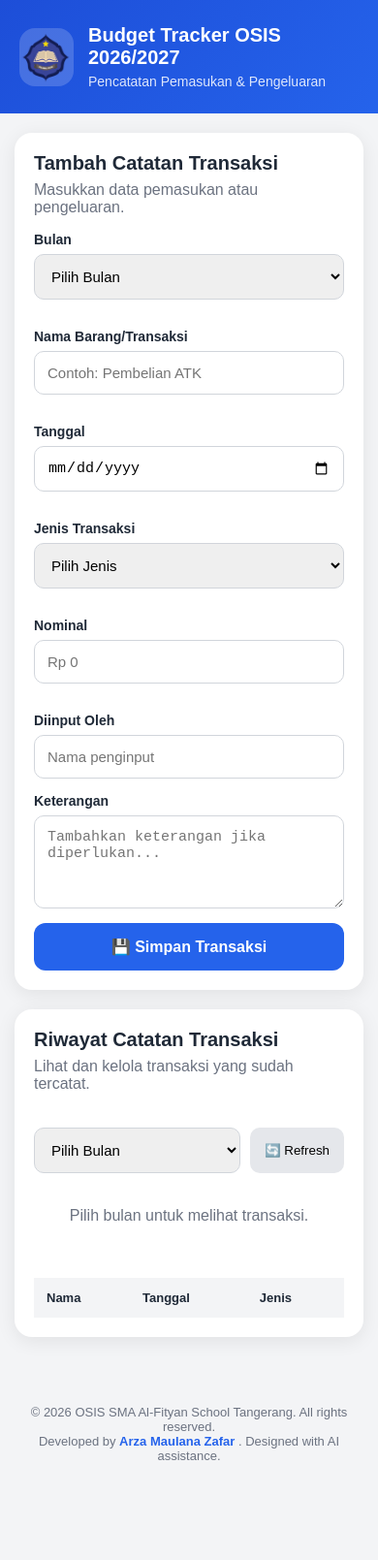
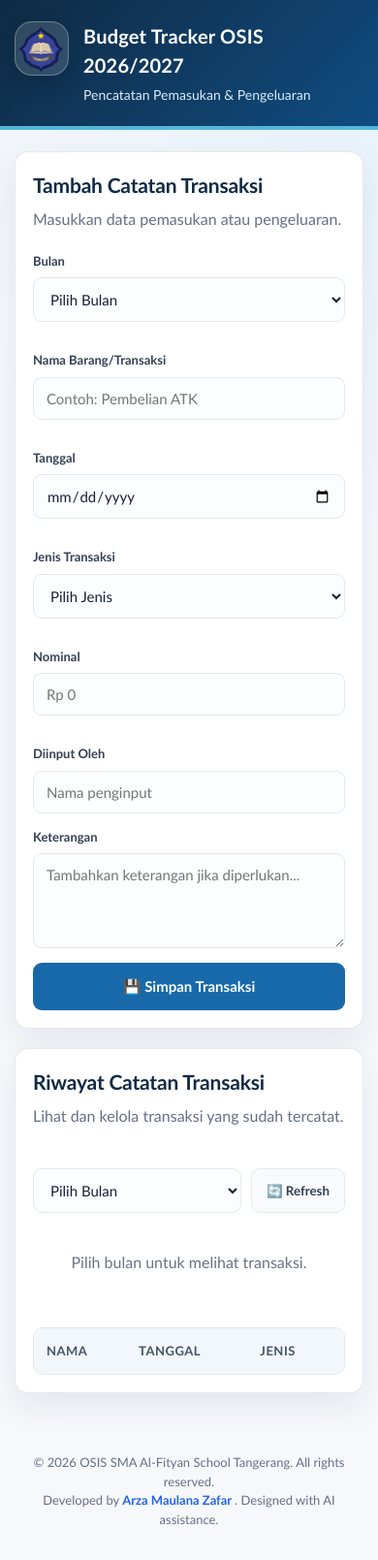
Before and after one commit to osis-smafista/Budget-Tracker-Osis, a plain HTML site: page index.html in a window 390 px wide. Shown: the whole page at 97% size. Before the commit the page ends 1539 px from the top, so only its background shows below. Drawn offline with Linux system fonts and the light colour scheme; a script that the page names is missing.

Commit message:
Improve website visual design

```diff
--- a/style.css
+++ b/style.css
@@ -1,6 +1,20 @@
 /* =========================
-   RESET
+  DESIGN TOKENS & RESET
 ========================= */
+
+:root {
+  --ink: #172033;
+  --muted: #667085;
+  --line: #e4e7ec;
+  --surface: #ffffff;
+  --canvas: #f6f8fb;
+  --navy: #102a43;
+  --blue: #1769aa;
+  --blue-dark: #0f4c81;
+  --green: #11845b;
+  --red: #c23b4a;
+  --shadow: 0 14px 35px rgba(16, 42, 67, 0.08);
+}
 
 * {
   box-sizing: border-box;
@@ -11,14 +25,20 @@ body {
 
   margin: 0;
 
+  min-width: 320px;
+
   font-family:
-    Arial,
-    Helvetica,
+    "Trebuchet MS",
+    "Segoe UI",
     sans-serif;
 
-  background: #f3f4f6;
+  background:
+    radial-gradient(circle at top right, #e5f1fb 0, transparent 34%),
+    var(--canvas);
 
-  color: #1f2937;
+  color: var(--ink);
+
+  line-height: 1.5;
 
 }
 
@@ -29,16 +49,13 @@ body {
 
 .header {
 
-  background:
-    linear-gradient(
-      135deg,
-      #1d4ed8,
-      #2563eb
-    );
+  background: linear-gradient(135deg, var(--navy), var(--blue-dark));
 
   color: white;
 
-  padding: 25px 20px;
+  padding: 28px 20px;
+
+  border-bottom: 4px solid #55b6d9;
 
 }
 
@@ -60,8 +77,8 @@ body {
 
 .logo {
 
-  width: 60px;
-  height: 60px;
+  width: 68px;
+  height: 68px;
 
   display: flex;
 
@@ -70,9 +87,13 @@ body {
 
   font-size: 30px;
 
-  background: rgba(255,255,255,0.18);
+  background: rgba(255,255,255,0.14);
 
-  border-radius: 16px;
+  border: 1px solid rgba(255,255,255,0.28);
+
+  border-radius: 18px;
+
+  box-shadow: 0 8px 20px rgba(0,0,0,0.14);
 
 }
 
@@ -93,7 +114,9 @@ body {
 
   margin: 0;
 
-  font-size: 24px;
+  font-size: clamp(21px, 3vw, 30px);
+
+  letter-spacing: 0.2px;
 
 }
 
@@ -102,7 +125,9 @@ body {
 
   margin: 5px 0 0;
 
-  opacity: 0.85;
+  color: #d9edf8;
+
+  opacity: 1;
 
   font-size: 14px;
 
@@ -121,7 +146,7 @@ body {
 
   margin: auto;
 
-  padding: 20px 15px 50px;
+  padding: 34px 15px 42px;
 
 }
 
@@ -132,17 +157,17 @@ body {
 
 .card {
 
-  background: white;
+  background: var(--surface);
 
-  border-radius: 18px;
+  border: 1px solid rgba(228, 231, 236, 0.9);
 
-  padding: 20px;
+  border-radius: 14px;
+
+  padding: clamp(20px, 3vw, 30px);
 
   margin-bottom: 20px;
 
-  box-shadow:
-    0 4px 20px
-    rgba(0,0,0,0.08);
+  box-shadow: var(--shadow);
 
 }
 
@@ -151,16 +176,20 @@ body {
 
   margin: 0;
 
-  font-size: 20px;
+  color: var(--navy);
+
+  font-size: 21px;
+
+  letter-spacing: -0.2px;
 
 }
 
 
 .card p {
 
-  color: #6b7280;
+  color: var(--muted);
 
-  margin-top: 7px;
+  margin: 7px 0 22px;
 
 }
 
@@ -194,7 +223,9 @@ body {
 
 .form-group label {
 
-  font-size: 14px;
+  color: #344054;
+
+  font-size: 13px;
 
   font-weight: 600;
 
@@ -212,13 +243,19 @@ textarea {
   border:
 
     1px solid
-    #d1d5db;
+    var(--line);
 
-  border-radius: 10px;
+  border-radius: 9px;
 
-  padding: 13px;
+  padding: 12px 13px;
+
+  font-family: inherit;
 
   font-size: 15px;
+
+  color: var(--ink);
+
+  background: #fcfdff;
 
   outline: none;
 
@@ -231,11 +268,11 @@ input:focus,
 select:focus,
 textarea:focus {
 
-  border-color: #2563eb;
+  border-color: var(--blue);
 
   box-shadow:
     0 0 0 3px
-    rgba(37,99,235,0.12);
+    rgba(23,105,170,0.13);
 
 }
 
@@ -264,15 +301,17 @@ textarea {
 
   border: none;
 
-  border-radius: 12px;
+  border-radius: 9px;
 
   padding: 15px;
 
-  background: #2563eb;
+  background: var(--blue);
 
   color: white;
 
-  font-size: 16px;
+  font-family: inherit;
+
+  font-size: 15px;
 
   font-weight: bold;
 
@@ -283,7 +322,9 @@ textarea {
 
 .btn-primary:hover {
 
-  background: #1d4ed8;
+  background: var(--blue-dark);
+
+  transform: translateY(-1px);
 
 }
 
@@ -299,13 +340,19 @@ textarea {
 
 .btn-secondary {
 
-  border: none;
+  border: 1px solid var(--line);
 
   padding: 11px 15px;
 
-  border-radius: 10px;
+  border-radius: 9px;
 
-  background: #e5e7eb;
+  background: #f8fafc;
+
+  color: #344054;
+
+  font-family: inherit;
+
+  font-weight: 600;
 
   cursor: pointer;
 
@@ -328,6 +375,8 @@ textarea {
 
   gap: 20px;
 
+  padding-bottom: 4px;
+
 }
 
 
@@ -348,6 +397,10 @@ textarea {
 
   margin-top: 20px;
 
+  border: 1px solid var(--line);
+
+  border-radius: 10px;
+
 }
 
 
@@ -359,18 +412,26 @@ table {
 
   min-width: 850px;
 
+  background: var(--surface);
+
 }
 
 
 th {
 
-  background: #f3f4f6;
+  background: #f2f7fb;
+
+  color: #475467;
 
   text-align: left;
 
-  padding: 13px;
+  padding: 14px 13px;
 
   font-size: 13px;
+
+  text-transform: uppercase;
+
+  letter-spacing: 0.5px;
 
 }
 
@@ -381,9 +442,23 @@ td {
 
   border-bottom:
     1px solid
-    #e5e7eb;
+    var(--line);
 
   font-size: 14px;
+
+}
+
+
+tbody tr {
+
+  transition: background 0.18s ease;
+
+}
+
+
+tbody tr:hover {
+
+  background: #f8fbfd;
 
 }
 
@@ -403,29 +478,29 @@ td {
 
 .badge-pemasukan {
 
-  background: #dcfce7;
+  background: #e7f6ef;
 
-  color: #166534;
+  color: var(--green);
 
 }
 
 
 .badge-pengeluaran {
 
-  background: #fee2e2;
+  background: #fcebed;
 
-  color: #991b1b;
+  color: var(--red);
 
 }
 
 
 .btn-hapus {
 
-  border: none;
+  border: 1px solid #f2c8ce;
 
-  background: #fee2e2;
+  background: #fff5f6;
 
-  color: #dc2626;
+  color: var(--red);
 
   padding: 8px 10px;
 
@@ -459,8 +534,9 @@ td {
 
   inset: 0;
 
-  background:
-    rgba(0,0,0,0.5);
+  background: rgba(16, 42, 67, 0.58);
+
+  backdrop-filter: blur(4px);
 
   z-index: 9999;
 
@@ -481,7 +557,7 @@ td {
 
   background: white;
 
-  border-radius: 20px;
+  border-radius: 14px;
 
   padding: 30px;
 
@@ -596,9 +672,9 @@ td {
 
   border: none;
 
-  border-radius: 10px;
+  border-radius: 9px;
 
-  background: #2563eb;
+  background: var(--blue);
 
   color: white;
 
@@ -640,7 +716,7 @@ td {
 
   padding: 12px;
 
-  border-radius: 10px;
+  border-radius: 9px;
 
   cursor: pointer;
 
@@ -688,6 +764,8 @@ td {
 
     width: 100%;
 
+    align-items: stretch;
+
   }
 
 
@@ -704,6 +782,44 @@ td {
 
   }
 
+
+  .header {
+
+    padding: 22px 15px;
+
+  }
+
+
+  .header-content {
+
+    align-items: flex-start;
+
+  }
+
+
+  .logo {
+
+    width: 56px;
+    height: 56px;
+
+    flex: 0 0 56px;
+
+  }
+
+
+  .container {
+
+    padding-top: 22px;
+
+  }
+
+
+  .card {
+
+    padding: 18px;
+
+  }
+
 }
 
 
@@ -713,11 +829,11 @@ td {
 
 .site-footer {
 
-  padding: 0 20px 30px;
+  padding: 0 20px 32px;
 
   text-align: center;
 
-  color: #6b7280;
+  color: var(--muted);
 
   font-size: 13px;
 
```
